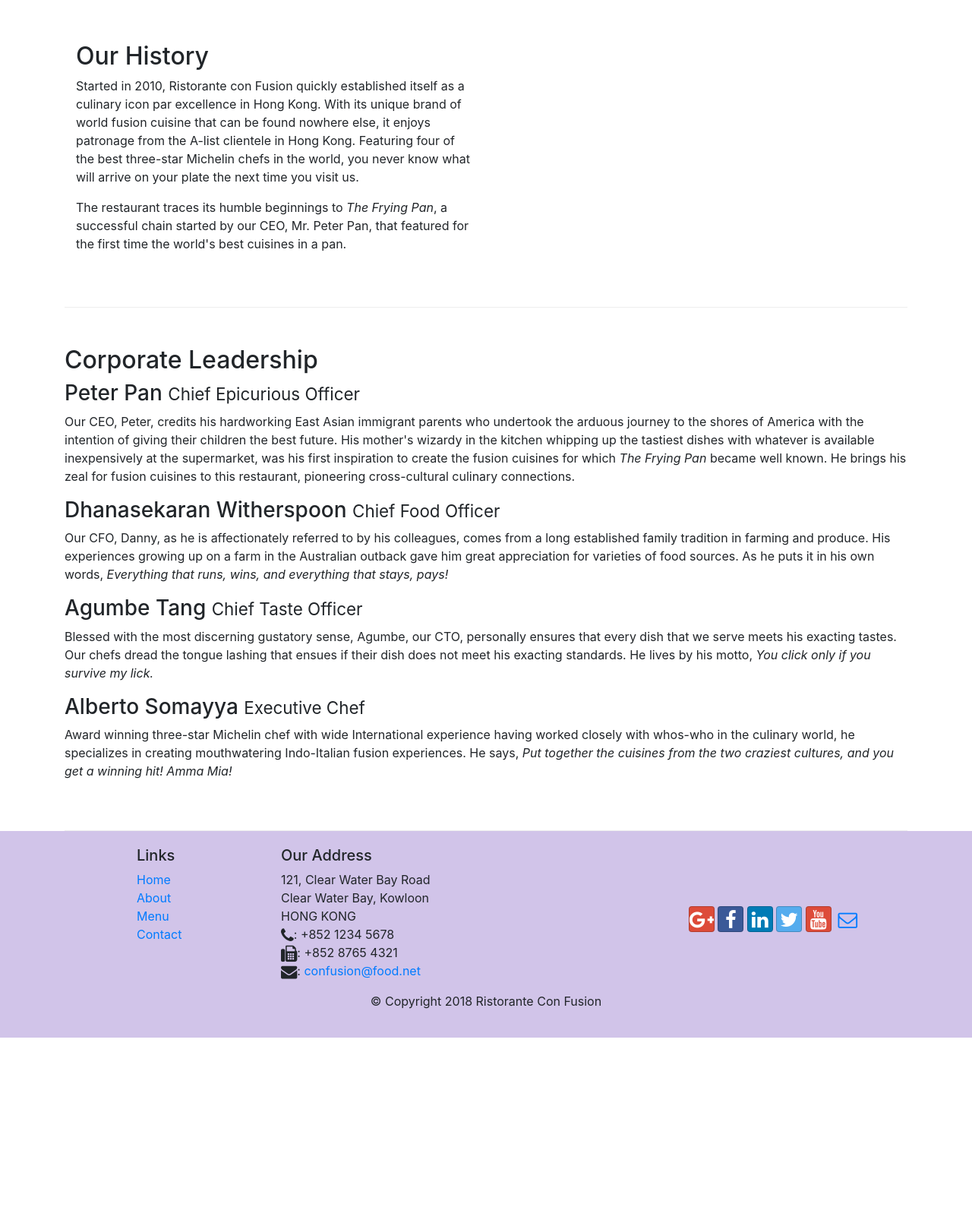
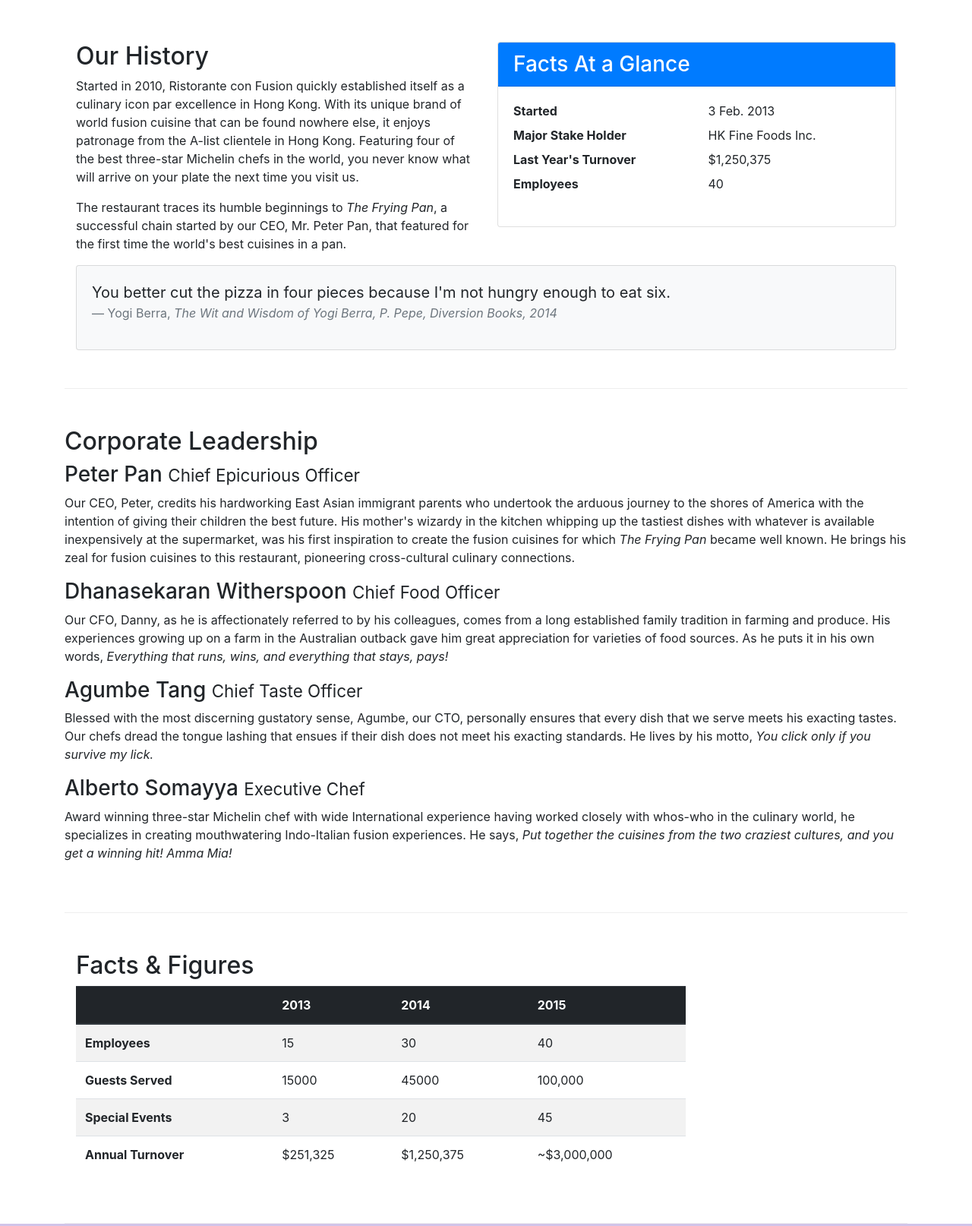
Before and after one commit to FarhanIsrakYen/Bootstrap, a website: page aboutus.html in a window 1280 px wide. Shown: the part 460-2074 px from the top of the page at 76% size. Before the commit the page ends 1826 px from the top, so only its background shows below. Drawn offline with nearby package versions, Linux system fonts and the light colour scheme.

Commit message:
Images and media

```diff
--- a/aboutus.html
+++ b/aboutus.html
@@ -22,7 +22,7 @@
            <button class="navbar-toggler" type="button" data-toggle="collapse" data-target="#Navbar">
                 <span class="navbar-toggler-icon"></span>
            </button>
-            <a class="navbar-brand mr-auto" href="./index.html">Ristorante Con Fusion</a>
+           <a class="navbar-brand mr-auto" href="#"><img src="img/logo.png" height="30" width="41"></a>
             <div class="collapse navbar-collapse" id="Navbar">
                 <ul class="navbar-nav mr-auto">
                     <li class="nav-item"><a class="nav-link" href="./index.html"><span class="fa fa-home fa-lg"></span> Home</a></li>
@@ -41,7 +41,10 @@
                     <h1>Ristorante con Fusion</h1>
                     <p>We take inspiration from the World's best cuisines, and create a unique fusion experience. Our lipsmacking creations will tickle your culinary senses!</p>
                 </div>
-                <div class="col-12 col-sm">
+                <div class="col-12 col-sm align-self-center">
+                    <div class="col-12 col-sm align-self-center">
+                        <img src="img/logo.png" class="img-fluid">
+                    </div>
                 </div>
             </div>
         </div>
@@ -65,7 +68,34 @@
                 <p>Started in 2010, Ristorante con Fusion quickly established itself as a culinary icon par excellence in Hong Kong. With its unique brand of world fusion cuisine that can be found nowhere else, it enjoys patronage from the A-list clientele in Hong Kong.  Featuring four of the best three-star Michelin chefs in the world, you never know what will arrive on your plate the next time you visit us.</p>
                 <p>The restaurant traces its humble beginnings to <em>The Frying Pan</em>, a successful chain started by our CEO, Mr. Peter Pan, that featured for the first time the world's best cuisines in a pan.</p>
             </div>
-            <div>
+            <div class="col-12 col-sm-6">
+                <div class="card">
+                    <h3 class="card-header bg-primary text-white">Facts At a Glance</h3>
+                    <div class="card-body">
+                        <dl class="row">
+                            <dt class="col-6">Started</dt>
+                            <dd class="col-6">3 Feb. 2013</dd>
+                            <dt class="col-6">Major Stake Holder</dt>
+                            <dd class="col-6">HK Fine Foods Inc.</dd>
+                            <dt class="col-6">Last Year's Turnover</dt>
+                            <dd class="col-6">$1,250,375</dd>
+                            <dt class="col-6">Employees</dt>
+                            <dd class="col-6">40</dd>
+                        </dl>
+                    </div>
+                </div>
+            </div>
+            <div class="col-12">
+                <div class="card card-body bg-light">
+                    <blockquote class="blockquote">
+                        <p class="mb-0">You better cut the pizza in four pieces because
+                            I'm not hungry enough to eat six.</p>
+                        <footer class="blockquote-footer">Yogi Berra,
+                            <cite title="Source Title">The Wit and Wisdom of Yogi Berra,
+                            P. Pepe, Diversion Books, 2014</cite>
+                        </footer>
+                    </blockquote>
+                </div>
             </div>
         </div>
 
@@ -83,7 +113,51 @@
                 <p class="d-none d-sm-block">Award winning three-star Michelin chef with wide International experience having worked closely with whos-who in the culinary world, he specializes in creating mouthwatering Indo-Italian fusion experiences. He says, <em>Put together the cuisines from the two craziest cultures, and you get a winning hit! Amma Mia!</em></p>
             </div>
        </div>
-
+       <div class="row row-content">
+            <div class="col-12 col-sm-9">
+                <h2>Facts &amp; Figures</h2>
+                <div class="table-responsive">
+                    <table class="table table-striped">
+                        <thead class="thead-dark">
+                            <tr>
+                                <th>&nbsp;</th>
+                                <th>2013</th>
+                                <th>2014</th>
+                                <th>2015</th>
+                            </tr>
+                        </thead>
+                        <tbody>
+                            <tr>
+                                <th>Employees</th>
+                                <td>15</td>
+                                <td>30</td>
+                                <td>40</td>
+                            </tr>
+                            <tr>
+                                <th>Guests Served</th>
+                                <td>15000</td>
+                                <td>45000</td>
+                                <td>100,000</td>
+                            </tr>
+                            <tr>
+                                <th>Special Events</th>
+                                <td>3</td>
+                                <td>20</td>
+                                <td>45</td>
+                            </tr>
+                            <tr>
+                                <th>Annual Turnover</th>
+                                <td>$251,325</td>
+                                <td>$1,250,375</td>
+                                <td>~$3,000,000</td>
+                            </tr>
+                        </tbody>
+                    </table>
+                </div>
+            </div>
+             <div class="col-12 col-sm-3">
+            </div>
+       </div>
     </div>
 
     <footer class="footer">
```
Also changed, not shown: contactus.html (+3 -2 lines), index.html (+27 -7 lines), img/alberto.png (added), img/buffet.png (added), img/logo.png (added), img/uthappizza.png (added), 1 other file.
